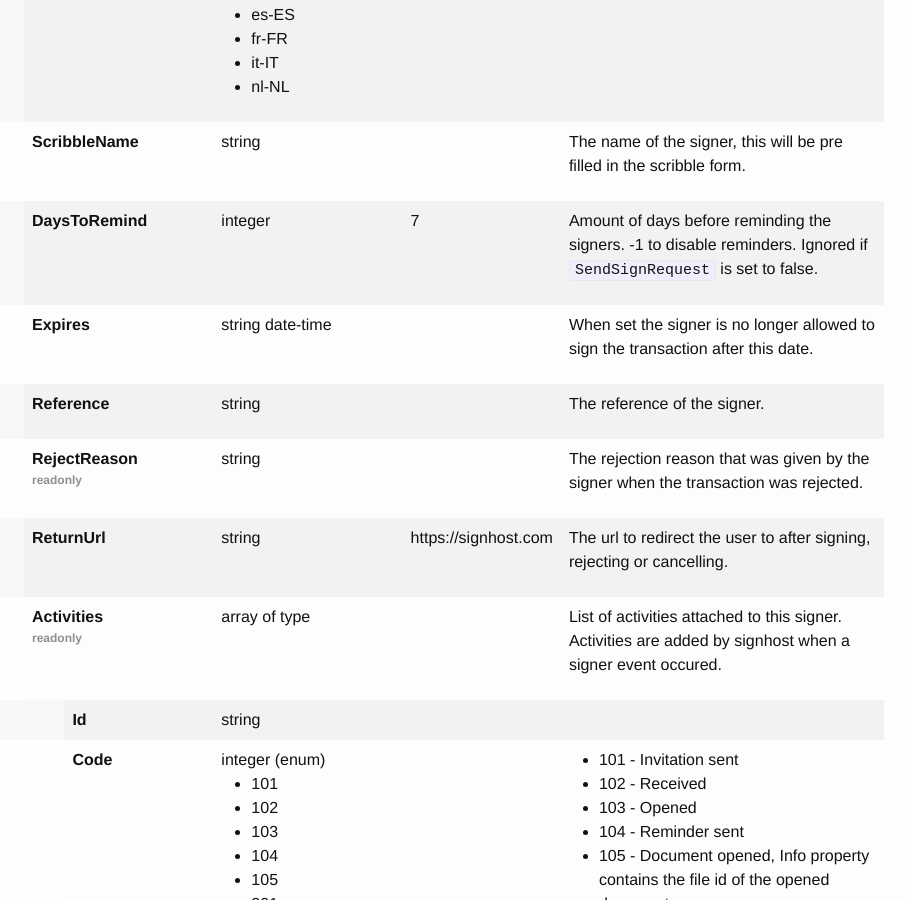
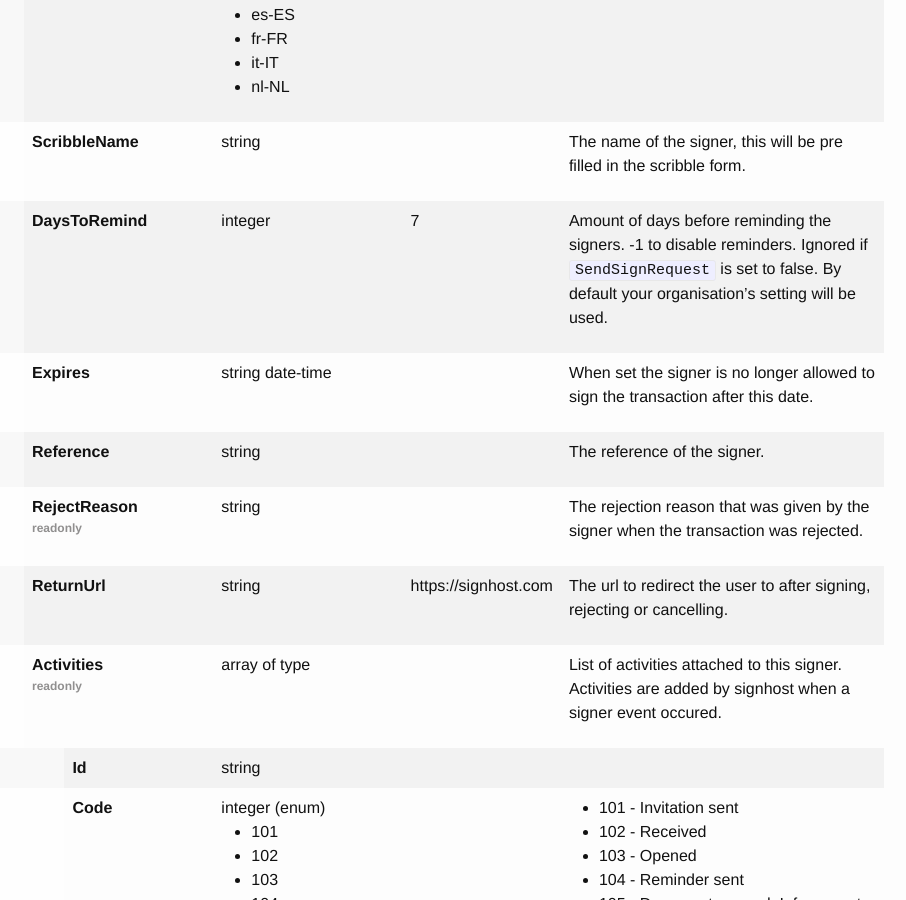
Before and after one commit to markohantula/evidos.github.io, a Jekyll site: the page built from endpoints.html, in a window 1280 px wide and 900 px high, scrolled down 9660 px. Shown: the whole window, without its empty margins (206-1112 px from the left). Built offline with Jekyll 4.4.1, drawn with Linux system fonts in a browser that asks for light colours.

Commit message:
Document default DaysToRemind behaviour (#66)

```diff
--- a/_data/api-swagger.yaml
+++ b/_data/api-swagger.yaml
@@ -305,6 +305,7 @@ definitions:
               description: |
                 Amount of days before reminding the signers. -1 to disable reminders.
                 Ignored if `SendSignRequest` is set to false.
+                By default your organisation's setting will be used.
               default: 7
               type: integer
             Expires:
```
